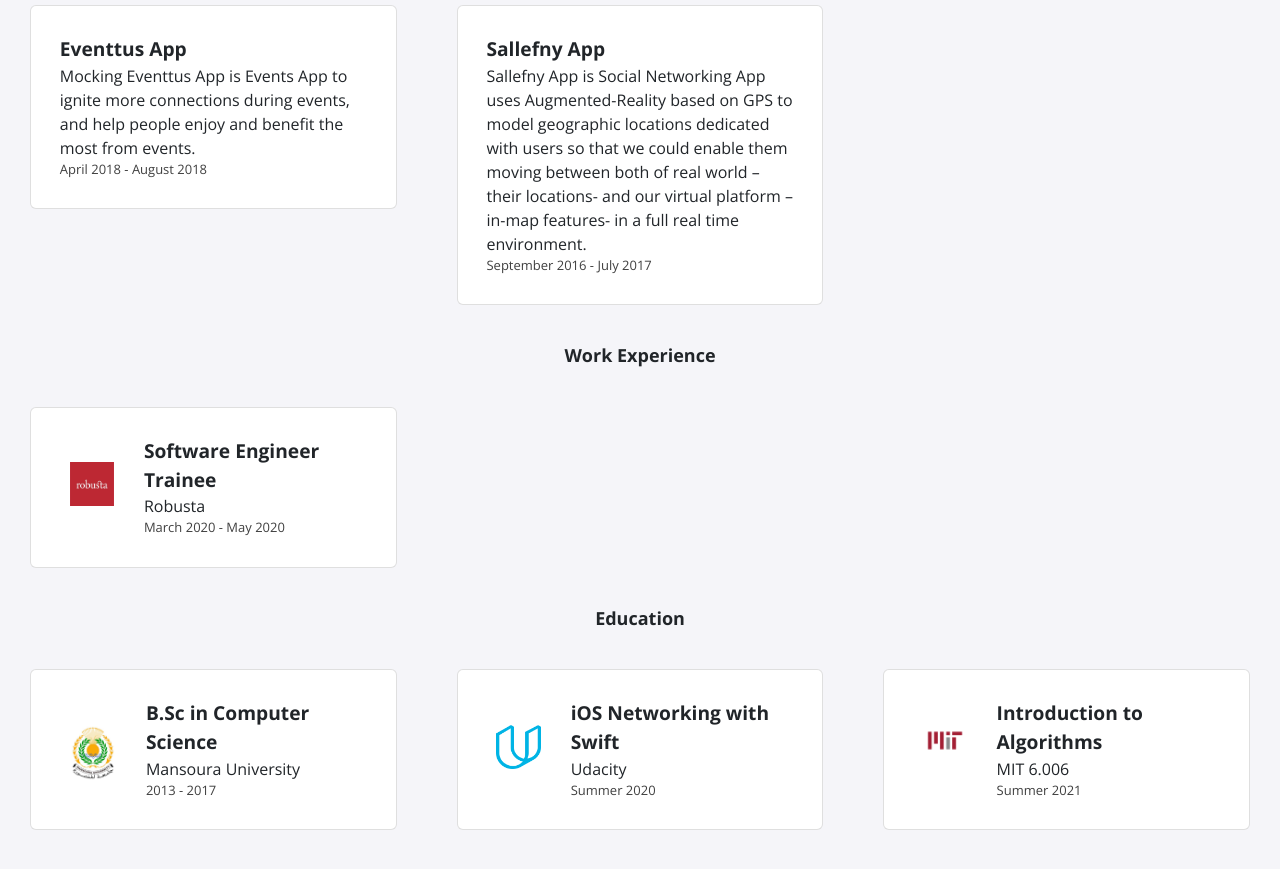
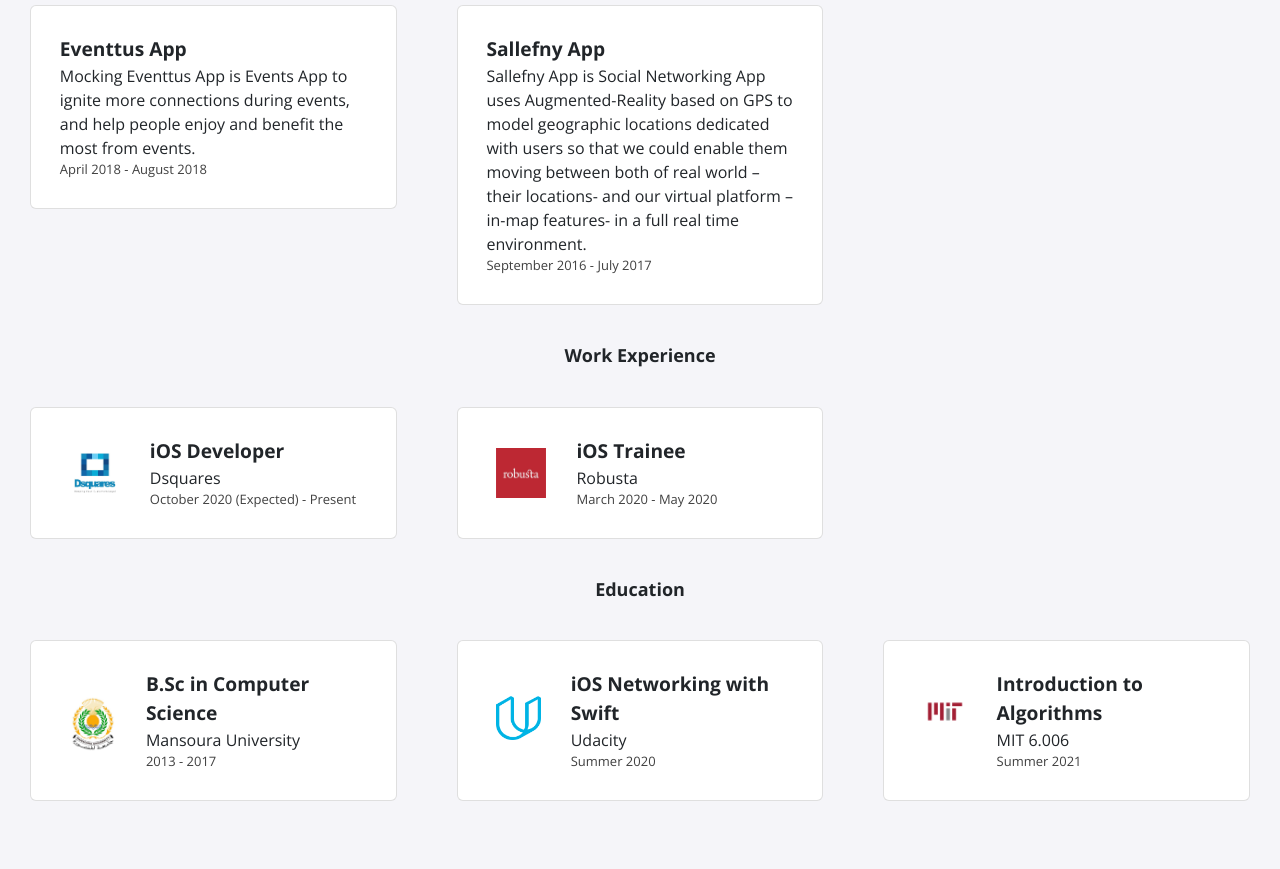
Before and after one commit to elserafy/elserafy.github.io, a Jekyll site: the page built from index.html, in a window 1280 px wide and 900 px high, scrolled down 790 px. Shown: the top 869 px of the window. Built offline with Jekyll 4.4.1, drawn with Linux system fonts in a browser that asks for light colours; nearby versions of some CDN libraries.

Commit message:
add second experience card

```diff
--- a/_data/experience.yml
+++ b/_data/experience.yml
@@ -1,4 +1,9 @@
-- role: Software Engineer Trainee
+- role: iOS Developer
+  company: Dsquares
+  dates: October 2020 (Expected) - Present
+  logo: dsquares.png
+
+- role: iOS Trainee
   company: Robusta
   dates: March 2020 - May 2020
-  logo: logo.png
+  logo: robusta.png
```
Also changed, not shown: assets/img/experience/dsquares.png (added), assets/img/experience/robusta.png (renamed from assets/img/experience/logo.png), 4 other files.
